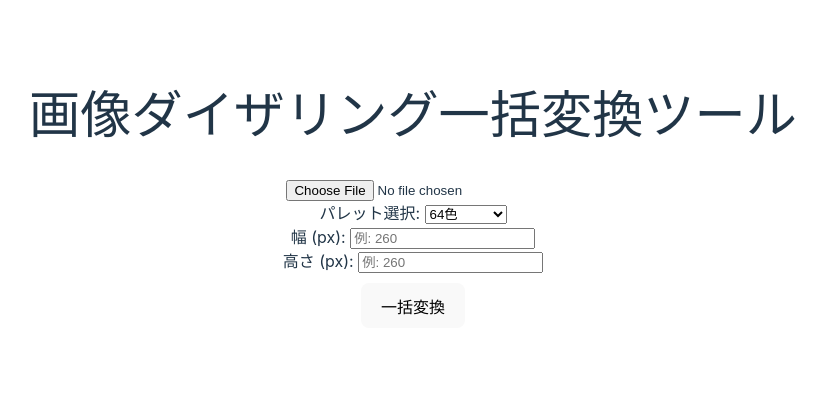
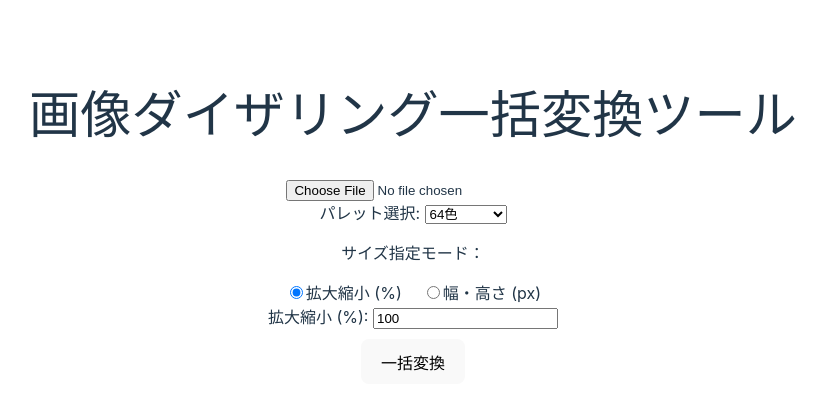
Before and after one commit to himanushi/dithering-converter, a React (Vite) app: page / in a window 1280 px wide. Shown: the top 410 px of the page, without its empty margins (227-1052 px from the left). Built offline with nearby package versions, Linux system fonts and the light colour scheme.

Commit message:
スケール指定の機能追加

```diff
--- a/src/App.tsx
+++ b/src/App.tsx
@@ -8,14 +8,19 @@
 };
 
 type DitherAlgorithm = 'floyd' | 'ordered' | 'atkinson' | 'random';
+type ScaleMode = 'percent' | 'pixel';
 
 function App() {
   // 元画像の保持用
   const originalImageRef = useRef<HTMLImageElement | null>(null);
-  // ファイル情報、パレット、サイズ指定の状態
+  // ファイル情報、パレット、スケール指定の状態
   const [imageFile, setImageFile] = useState<File | null>(null);
   const [selectedPalette, setSelectedPalette] = useState<'64' | '2'>('64');
-  // 幅(px)と高さ(px)の指定（空の場合は元サイズを使用）
+  // スケールモード：'percent'（%指定）か 'pixel'（px指定）
+  const [scaleMode, setScaleMode] = useState<ScaleMode>('percent');
+  // percent 指定の場合の値（例: "100"）
+  const [scalePercent, setScalePercent] = useState<string>("100");
+  // pixel 指定の場合の幅・高さ（空の場合は元サイズを使用）
   const [targetWidth, setTargetWidth] = useState<string>("");
   const [targetHeight, setTargetHeight] = useState<string>("");
 
@@ -27,7 +32,7 @@
     random: useRef<HTMLCanvasElement>(null),
   };
 
-  // 64色パレットと黒白パレット
+  // 64 色パレットと黒白パレット
   const fullPalette64: RGB[] = [
     { r: 0,   g: 0,   b: 0 },   { r: 0,   g: 0,   b: 85 },  { r: 0,   g: 0,   b: 170 }, { r: 0,   g: 0,   b: 255 },
     { r: 0,   g: 85,  b: 0 },   { r: 0,   g: 85,  b: 85 },  { r: 0,   g: 85,  b: 170 }, { r: 0,   g: 85,  b: 255 },
@@ -258,16 +263,22 @@
 
   const algorithms: DitherAlgorithm[] = ['floyd', 'ordered', 'atkinson', 'random'];
 
-  // 画像読み込み（URL.createObjectURL を利用）
+  // 画像読み込み（URL.createObjectURL 使用）
   const loadImageFile = (file: File) => {
     setImageFile(file);
     originalImageRef.current = null;
     const img = new Image();
     img.onload = function () {
       originalImageRef.current = img;
-      // 幅と高さは、指定があればそれを、なければ元画像のサイズを使用
-      const w = targetWidth ? Number(targetWidth) : img.width;
-      const h = targetHeight ? Number(targetHeight) : img.height;
+      // サイズ指定：scaleMode に応じて計算
+      let w: number, h: number;
+      if (scaleMode === 'percent') {
+        w = img.width * (Number(scalePercent) / 100);
+        h = img.height * (Number(scalePercent) / 100);
+      } else {
+        w = targetWidth ? Number(targetWidth) : img.width;
+        h = targetHeight ? Number(targetHeight) : img.height;
+      }
       algorithms.forEach((alg) => {
         const canvas = canvasRefs[alg].current;
         if (canvas) {
@@ -279,7 +290,7 @@
           }
         }
       });
-      // ※URL.revokeObjectURL(img.src); 必要に応じて解放してください
+      // ※必要に応じて URL.revokeObjectURL(img.src) を呼び出してください
     };
     img.src = URL.createObjectURL(file);
   };
@@ -315,21 +326,37 @@
     }
   };
 
+  // スケールモードの切り替え
+  const handleScaleModeChange = (e: React.ChangeEvent<HTMLInputElement>) => {
+    setScaleMode(e.target.value as ScaleMode);
+  };
+
+  // % 指定用の入力変更
+  const handleScalePercentChange = (e: React.ChangeEvent<HTMLInputElement>) => {
+    setScalePercent(e.target.value);
+  };
+
+  // px 指定用の入力変更
   const handleWidthChange = (e: React.ChangeEvent<HTMLInputElement>) => {
     setTargetWidth(e.target.value);
   };
-
   const handleHeightChange = (e: React.ChangeEvent<HTMLInputElement>) => {
     setTargetHeight(e.target.value);
   };
 
-  // 一括変換ボタン押下時：各アルゴリズムごとに指定サイズで再描画し、変換処理を実施
+  // 一括変換ボタン押下時：各アルゴリズムで指定サイズに合わせて再描画＆変換
   const handleConvert = () => {
     if (!originalImageRef.current) return;
     const palette = getPalette();
+    let w: number, h: number;
     const img = originalImageRef.current;
-    const w = targetWidth ? Number(targetWidth) : img.width;
-    const h = targetHeight ? Number(targetHeight) : img.height;
+    if (scaleMode === 'percent') {
+      w = img.width * (Number(scalePercent) / 100);
+      h = img.height * (Number(scalePercent) / 100);
+    } else {
+      w = targetWidth ? Number(targetWidth) : img.width;
+      h = targetHeight ? Number(targetHeight) : img.height;
+    }
     algorithms.forEach((alg) => {
       const canvas = canvasRefs[alg].current;
       if (canvas && img) {
@@ -346,7 +373,7 @@
     });
   };
 
-  // 各 canvas ごとにダウンロード（ファイル名はアップロードしたファイル名と同じ）
+  // 各 canvas ごとのダウンロード（ファイル名はアップロードファイル名と同じ）
   const handleDownload = (alg: DitherAlgorithm) => {
     const canvas = canvasRefs[alg].current;
     if (!canvas) return;
@@ -378,14 +405,42 @@
           <option value="2">2色 (黒白)</option>
         </select>
       </div>
-      <div>
-        <label>幅 (px): </label>
-        <input type="number" value={targetWidth} onChange={handleWidthChange} placeholder="例: 260" />
+      <div style={{ marginTop: '10px' }}>
+        <p>サイズ指定モード：</p>
+        <label>
+          <input
+            type="radio"
+            name="scaleMode"
+            value="percent"
+            checked={scaleMode === 'percent'}
+            onChange={handleScaleModeChange}
+          />
+          拡大縮小 (%)
+        </label>
+        <label style={{ marginLeft: '20px' }}>
+          <input
+            type="radio"
+            name="scaleMode"
+            value="pixel"
+            checked={scaleMode === 'pixel'}
+            onChange={handleScaleModeChange}
+          />
+          幅・高さ (px)
+        </label>
       </div>
-      <div>
-        <label>高さ (px): </label>
-        <input type="number" value={targetHeight} onChange={handleHeightChange} placeholder="例: 260" />
-      </div>
+      {scaleMode === 'percent' ? (
+        <div>
+          <label>拡大縮小 (%): </label>
+          <input type="number" value={scalePercent} onChange={handleScalePercentChange} placeholder="例: 100" />
+        </div>
+      ) : (
+        <div>
+          <label>幅 (px): </label>
+          <input type="number" value={targetWidth} onChange={handleWidthChange} placeholder="例: 260" />
+          <label style={{ marginLeft: '10px' }}>高さ (px): </label>
+          <input type="number" value={targetHeight} onChange={handleHeightChange} placeholder="例: 260" />
+        </div>
+      )}
       <div style={{ marginTop: '10px' }}>
         <button onClick={handleConvert}>一括変換</button>
       </div>
```
